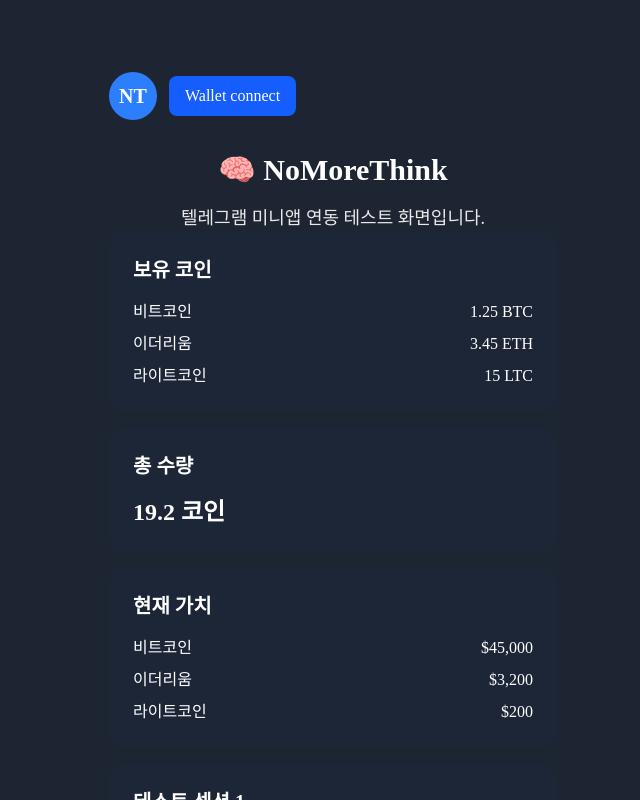
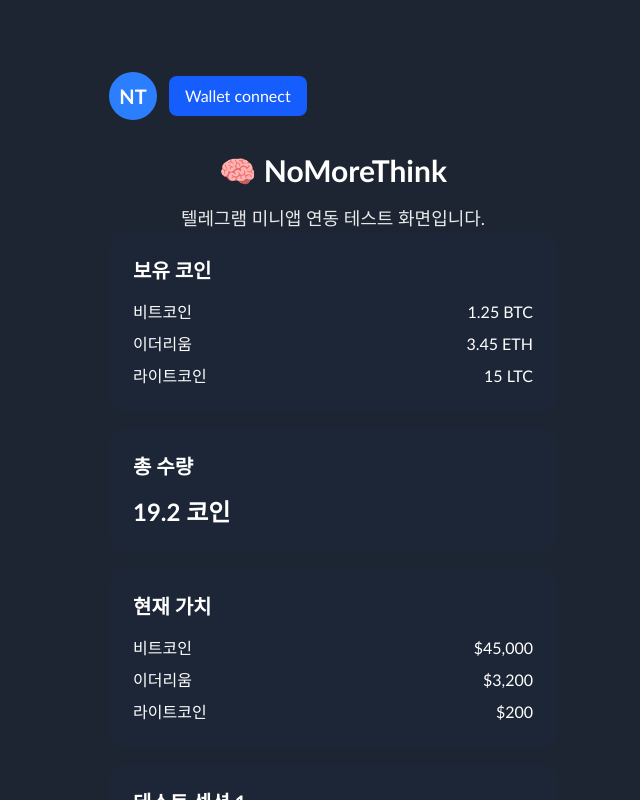
Before and after one commit to imsourceboom/nomorethink-front, a Next.js app: page / in a window 1280 px wide. Shown: the whole page, without its empty margins (307-947 px from the left). Built offline with nearby package versions, Linux system fonts and the light colour scheme.

Commit message:
style: Apply Calibri font

```diff
--- a/app/globals.css
+++ b/app/globals.css
@@ -1,4 +1,7 @@
 @import "tailwindcss";
+@tailwind base;
+@tailwind components;
+@tailwind utilities;
 
 :root {
   --background: #1e2532;
@@ -28,7 +31,7 @@
   /* 기본 스타일 */
   background: var(--background);
   color: var(--foreground);
-  font-family: var(--font-sans), Arial, Helvetica, sans-serif;
+  font-family: Calibri, system-ui, -apple-system, BlinkMacSystemFont, 'Segoe UI', Roboto, Oxygen, Ubuntu, Cantarell, 'Open Sans', 'Helvetica Neue', sans-serif;
   /* 모바일 최적화 */
   -webkit-text-size-adjust: 100%;
   -webkit-tap-highlight-color: transparent;
```
